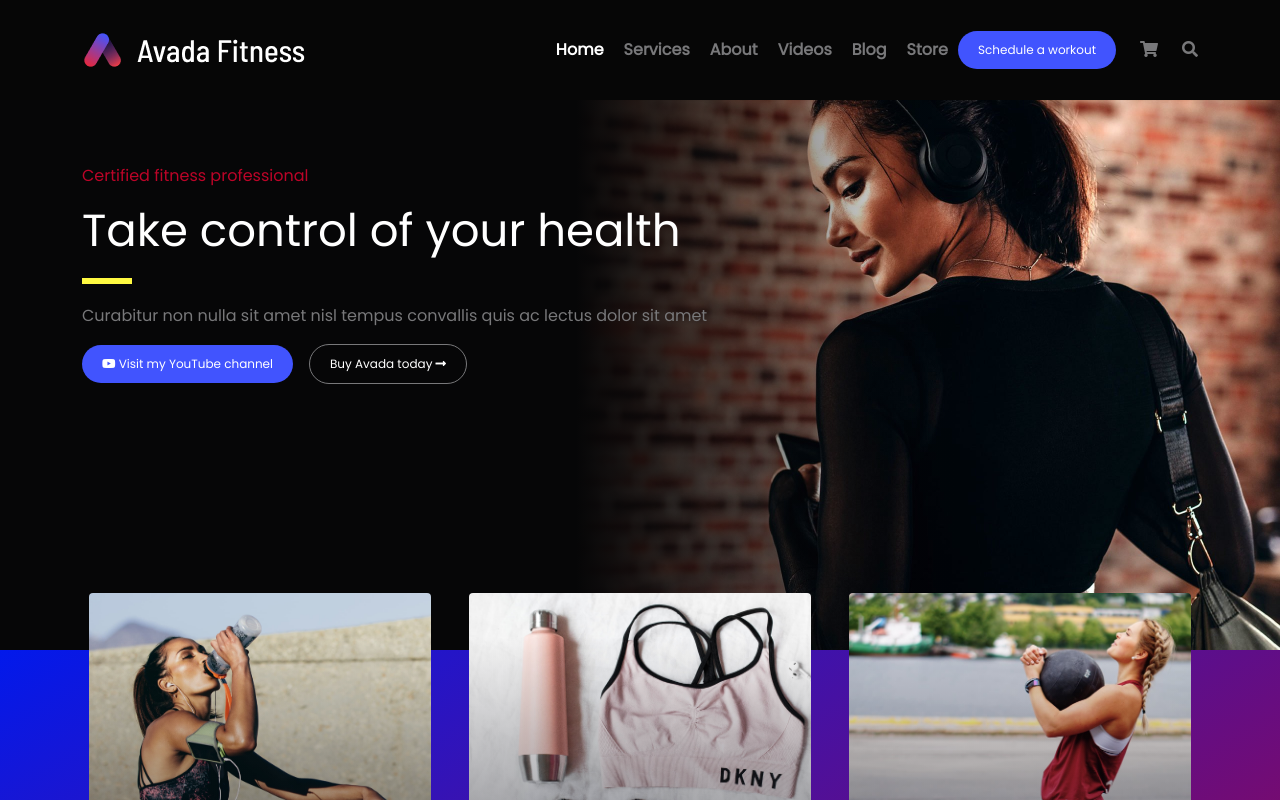
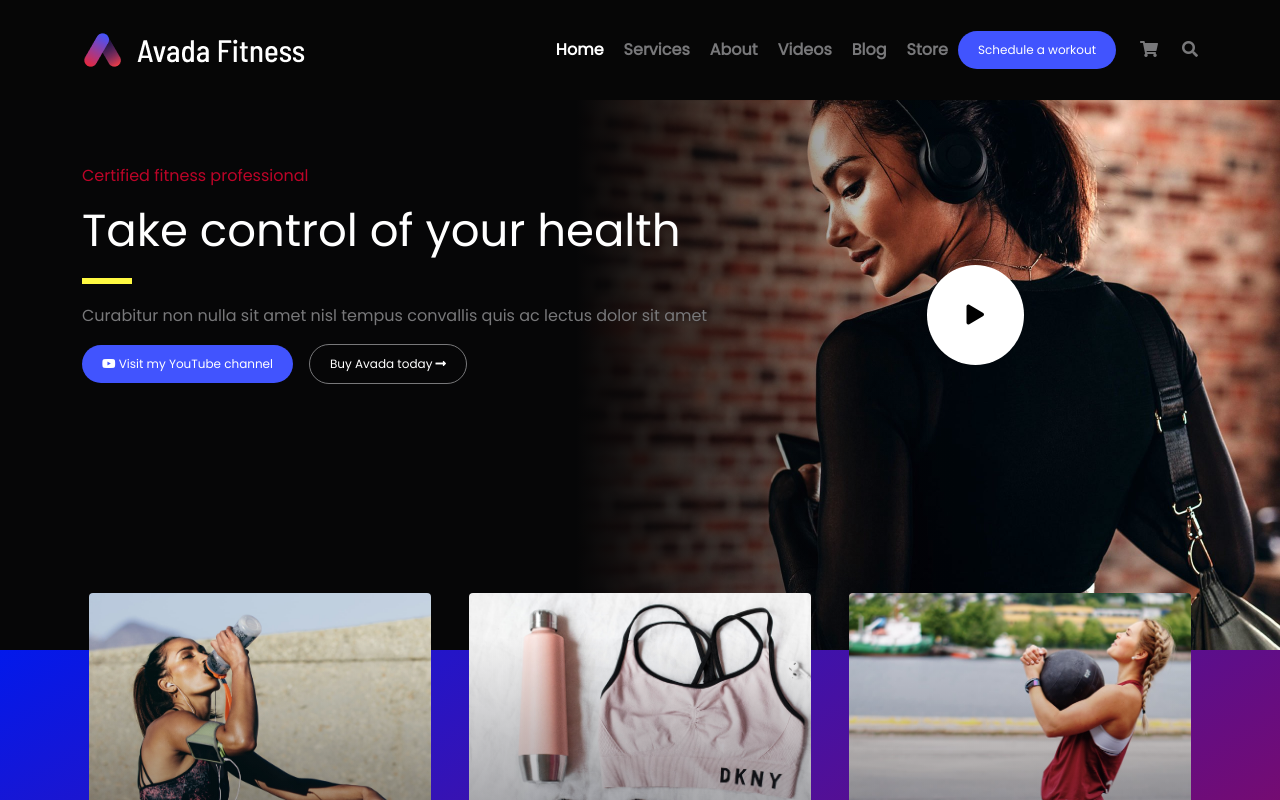
Before and after one commit to MattiaGiaco/proj-html-vuejs, a Vue app: page / in a window 1280 px wide. Shown: the top 800 px of the page. Built offline with nearby package versions, Linux system fonts and the light colour scheme.

Commit message:
complete

```diff
--- a/src/components/Footer.vue
+++ b/src/components/Footer.vue
@@ -69,6 +69,9 @@ export default {
       }
       ul{
         line-height: 40px;
+        li a:hover{
+          text-decoration: underline;
+        }
       }
     }
     .mg_copyright{
--- a/src/components/Header.vue
+++ b/src/components/Header.vue
@@ -45,7 +45,6 @@ export default {
         margin: 0 10px;
       }
       li a{
-        text-decoration: none;
         color: #78787a;
         font-weight: 600;
         &.active,
--- a/src/components/Junbotron.vue
+++ b/src/components/Junbotron.vue
@@ -1,5 +1,5 @@
 <template>
-  <section>
+  <section class=" position-relative">
     <div class="mg_junbo_info container">
       <p style="color:#bc0428">Certified fitness professional</p>
       <h2>Take control of your health</h2>
@@ -9,6 +9,9 @@
         <button class="mg_btn"><i class="fab fa-youtube"></i> Visit my YouTube channel</button>
         <button class="mg_btn_transparent mx-3">Buy Avada today <i class="fas fa-long-arrow-alt-right"></i></button>
       </div>
+    </div>
+    <div class="mg_play">
+      <a href="#"><i class="fas fa-play"></i></a>
     </div>
   </section>
 </template>
@@ -30,5 +33,20 @@ export default {
         font-size: 45px;
       }
     }
+    .mg_play{
+      position: absolute;
+      top: 30%;
+      right: 20%;
+      .fa-play{
+        font-size: 20px;
+        padding: 40px;
+        border-radius: 50%;
+        background-color: white;
+        transition: all 0.3s;
+        &:hover{
+          color: #ff0000;
+        }
+      }
+    }
   }
 </style>
--- a/src/components/Newsletter.vue
+++ b/src/components/Newsletter.vue
@@ -36,7 +36,6 @@ export default {
     button{
       margin-left: 20px;
       padding: 10px 70px;
-      background-color: #4154fe;
     }
   }
 </style>
--- a/src/components/OfTheDay.vue
+++ b/src/components/OfTheDay.vue
@@ -20,6 +20,7 @@ export default {
     height: 600px;
     background-image: linear-gradient(151deg, rgba(6, 25, 231, 0.8) 35%, rgba(206, 1, 18, 0.8) 100%), url('../assets/img/banner14-2x.jpg');
     background-size: cover;
+    filter: grayscale(50%) contrast(110%) saturate(80%);
     .fa-play{
       font-size: 20px;
       padding: 40px;
--- a/src/components/SectionYT.vue
+++ b/src/components/SectionYT.vue
@@ -28,7 +28,7 @@
     <div class="mg_playlist container">
       <div class="mg-title d-flex justify-content-between">
         <h5>Featured playlist</h5>
-        <a href="#">View all videos <i class="fas fa-chevron-right"></i></a>
+        <a class="mx-5" href="#">View all videos <i class="fas fa-chevron-right"></i></a>
       </div>
 
       <div class="mg_pl_video">
@@ -148,7 +148,6 @@ export default {
           height: 230px;
           margin: 10px 0px;
           border-radius: 0px 4px 30px 0px;
-          background-color: firebrick;
           .fa-play{
             font-size: 10px;
             padding: 20px;
--- a/src/components/ShopItems.vue
+++ b/src/components/ShopItems.vue
@@ -3,7 +3,7 @@
     <div class="container">
       <div class="mg-title d-flex justify-content-between mb-3">
         <h5>Latest articles</h5>
-        <a href="#">Read all articles <i class="fas fa-chevron-right"></i></a>
+        <a class="mx-5" href="#">Read all articles <i class="fas fa-chevron-right"></i></a>
       </div>
 
       <div class="mg_pl_video">
@@ -58,6 +58,7 @@ export default {
           width: 93%;
           height: 230px;
           margin: 10px 0px;
+          cursor: pointer;
         }
         .mg_bg1{
           background-image: url(../assets/img/blog1-2x.jpg);
--- a/src/components/Sponsor.vue
+++ b/src/components/Sponsor.vue
@@ -14,7 +14,7 @@
           <div class="mg_sponsor d-flex flex-column align-items-center">
             <img src="../assets/img/sponsor-2-2x.png" alt="Fitness Center" width="200px">
             <div class="mg_line"></div>
-            <p class="text-center">Lorem ipsum dolor sit amet, consectetur adipisicing elit. Nesciunt illum est laudantium vel aspernatur molestiae eaque esse velit saepe voluptatum?</p>
+            <p class="text-center">Lorem ipsum dolor sit, amet consectetur adipisicing elit. Omnis dolorem illum obcaecati ipsam numquam odit porro itaque facilis possimus consectetur!</p>
             <a href="#">Join Fitness center <i class="fas fa-chevron-right"></i></a>
           </div>
         </div>
@@ -22,7 +22,7 @@
           <div class="mg_sponsor d-flex flex-column align-items-center">
             <img src="../assets/img/sponsor-3-2x.png" alt="Fitness Club" width="200px">
             <div class="mg_line"></div>
-            <p class="text-center">Lorem ipsum dolor sit amet consectetur adipisicing elit. Suscipit ullam aliquam possimus aut et ipsam mollitia veniam obcaecati quisquam placeat.</p>
+            <p class="text-center">Lorem ipsum dolor sit, amet consectetur adipisicing elit. Dolore mollitia nulla eos est corporis. Dolorem ullam placeat error facere modi!</p>
             <a href="#">Learn About FC <i class="fas fa-chevron-right"></i></a>
           </div>
         </div>
@@ -30,7 +30,7 @@
           <div class="mg_sponsor d-flex flex-column align-items-center">
             <img src="../assets/img/sponsor-4-2x.png" alt="Power Gym" width="200px">
             <div class="mg_line"></div>
-            <p class="text-center">Lorem ipsum dolor sit amet consectetur adipisicing elit. Amet dolorem praesentium impedit, labore sunt minima adipisci quaerat corporis nulla.</p>
+            <p class="text-center">Lorem, ipsum dolor sit amet consectetur adipisicing elit. Ex earum in sapiente nisi atque aut explicabo dolorum cumque eum molestiae?</p>
             <a href="#">Visit Power Gym <i class="fas fa-chevron-right"></i></a>
           </div>
         </div>
```
